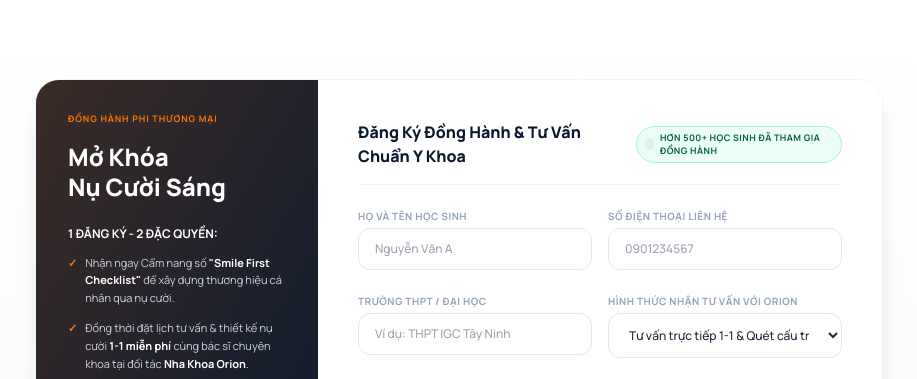
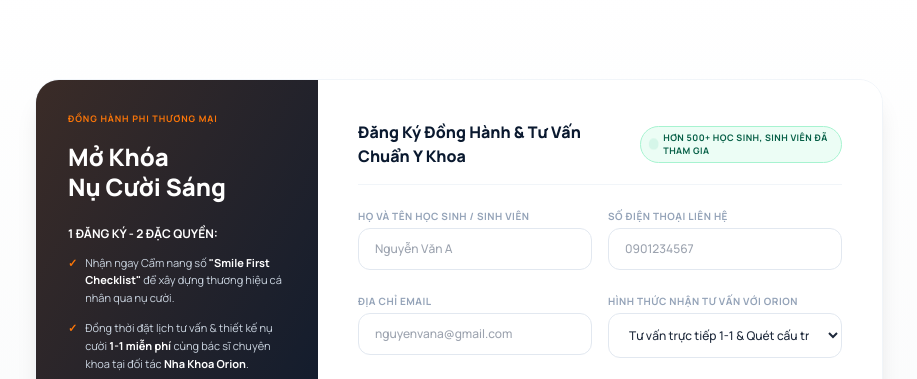
Before and after one commit to khanglp0112/smilefirststepforward, a plain HTML site: page index.html in a window 1280 px wide. Shown: the part 2920-3299 px from the top of the page, without its empty margins (181-1098 px from the left). Drawn offline with nearby package versions, Linux system fonts and the light colour scheme.

Commit message:
Update index.html

```diff
--- a/index.html
+++ b/index.html
@@ -558,13 +558,13 @@
                         <!-- Luxury Alert Counter Badge -->
                         <div class="inline-flex items-center space-x-2 bg-emerald-50 border border-emerald-200 text-emerald-800 text-[9px] font-bold px-2.5 py-1 rounded-full uppercase tracking-wider">
                             <span class="w-1.5 h-1.5 rounded-full bg-emerald-500 animate-ping"></span>
-                            <span>Hơn 500+ học sinh đã tham gia đồng hành</span>
+                            <span>Hơn 500+ học sinh, sinh viên đã tham gia</span>
                         </div>
                     </div>
 
                     <div class="grid grid-cols-1 sm:grid-cols-2 gap-4">
                         <div class="space-y-1">
-                            <label class="text-[10px] font-bold text-slate-400 uppercase tracking-wider block">Họ và Tên Học sinh</label>
+                            <label class="text-[10px] font-bold text-slate-400 uppercase tracking-wider block">Họ và Tên Học sinh / Sinh viên</label>
                             <input type="text" id="student-name-input" oninput="syncPassportName(this.value)" required class="w-full border border-slate-200 focus:border-orion-orange focus:ring-1 focus:ring-orion-orange rounded-xl px-4 py-3 text-xs outline-none transition duration-150 font-medium text-slate-800" placeholder="Nguyễn Văn A">
                         </div>
                         <div class="space-y-1">
@@ -575,8 +575,8 @@
 
                     <div class="grid grid-cols-1 sm:grid-cols-2 gap-4">
                         <div class="space-y-1">
-                            <label class="text-[10px] font-bold text-slate-400 uppercase tracking-wider block">Trường THPT / Đại học</label>
-                            <input type="text" required class="w-full border border-slate-200 focus:border-orion-orange focus:ring-1 focus:ring-orion-orange rounded-xl px-4 py-3 text-xs outline-none transition duration-150 font-medium text-slate-800" placeholder="Ví dụ: THPT IGC Tây Ninh">
+                            <label class="text-[10px] font-bold text-slate-400 uppercase tracking-wider block">Địa chỉ Email</label>
+                            <input type="email" required class="w-full border border-slate-200 focus:border-orion-orange focus:ring-1 focus:ring-orion-orange rounded-xl px-4 py-3 text-xs outline-none transition duration-150 font-medium text-slate-800" placeholder="nguyenvana@gmail.com">
                         </div>
                         <div class="space-y-1">
                             <label class="text-[10px] font-bold text-slate-400 uppercase tracking-wider block">Hình thức nhận tư vấn với Orion</label>
```
